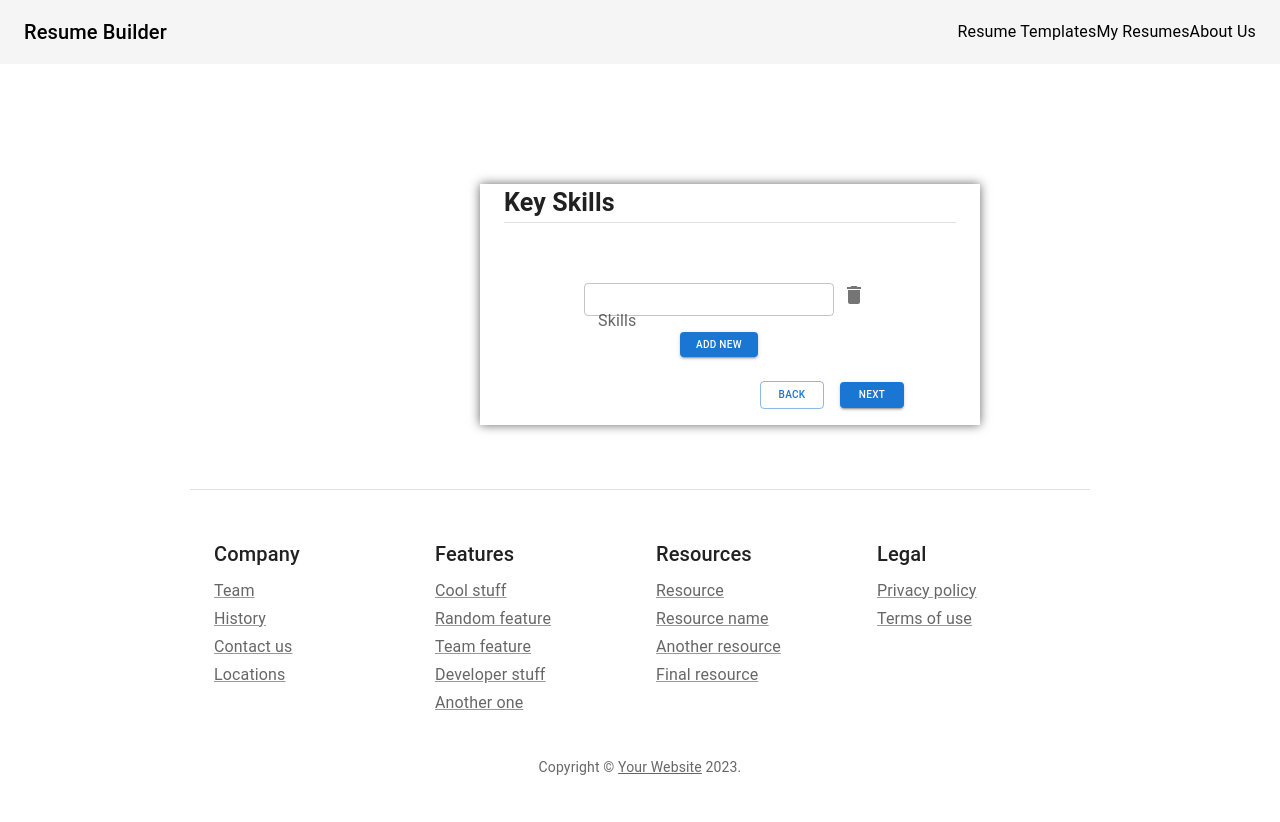
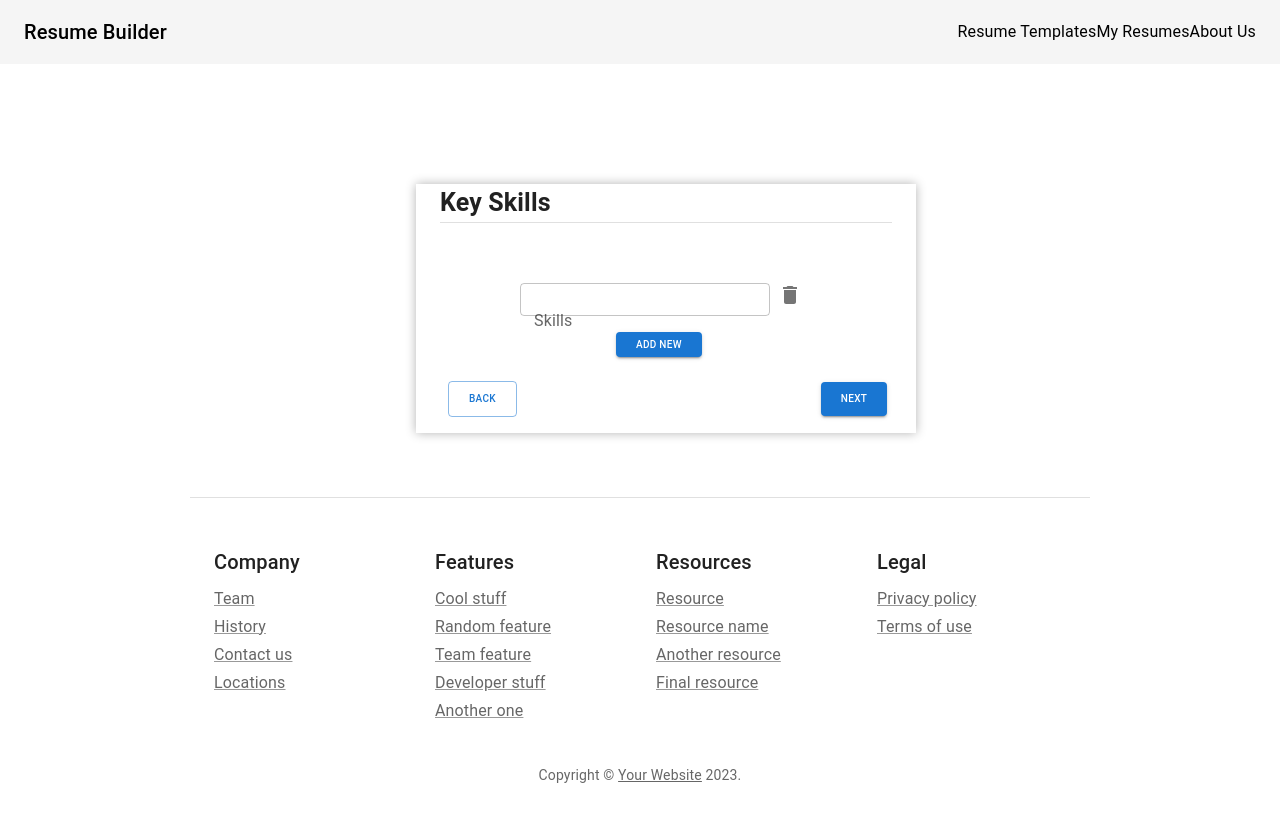
Before and after one commit to mdglankush65/Resume_Builder, a React (Create React App) app: page /keyskills in a window 1280 px wide. Shown: the top 822 px of the page. Built offline with nearby package versions, Linux system fonts and the light colour scheme.

Commit message:
Centered Keyskills

```diff
--- a/src/components/subRoutes/Keyskill.js
+++ b/src/components/subRoutes/Keyskill.js
@@ -31,9 +31,9 @@ const Keyskill = () => {
       component="form"
       sx={{
         width: 500,
-        ml: 60,
+        ml: 52,
         mt: 15,
-        boxShadow: "0px 0px 10px rgba(0, 0, 0, 0.6)",
+        boxShadow: "0px 0px 10px rgba(0, 0, 0, 0.3)",
       }}
     >
       <Container>
@@ -78,18 +78,18 @@ const Keyskill = () => {
       <Button
         variant="contained"
         onClick={addNewSection}
-        sx={{ ml: 25, mt: 2,px:2,py:0.5 }}
+        sx={{ ml: 25, mt: 2,px:2.5,py:0.5 }}
         style={{fontSize:'10px'}}
       >
         ADD NEW
       </Button>
-      <Box sx={{ ml: 33, mt: 1, mb: 2, p: 2 }}
+      <Box sx={{ ml: 2, mt: 1, mb: 2, p: 2 }}
       style={{fontSize:'10px'}}>
-        <Button variant="outlined" sx={{ px: 2,py:0.5 }}
+        <Button variant="outlined" sx={{ px: 2.5,py:1}}
           style={{ fontSize: '10px' }} onClick={() => navigate('/education')} >
           Back
         </Button>
-        <Button variant="contained" sx={{ ml: 2 ,px:2,py:0.5}}
+        <Button variant="contained" sx={{ ml: 38 ,px:2.5,py:1}}
         style={{fontSize:'10px'}}
         onClick={()=>navigate('/experience')}
         >
```
